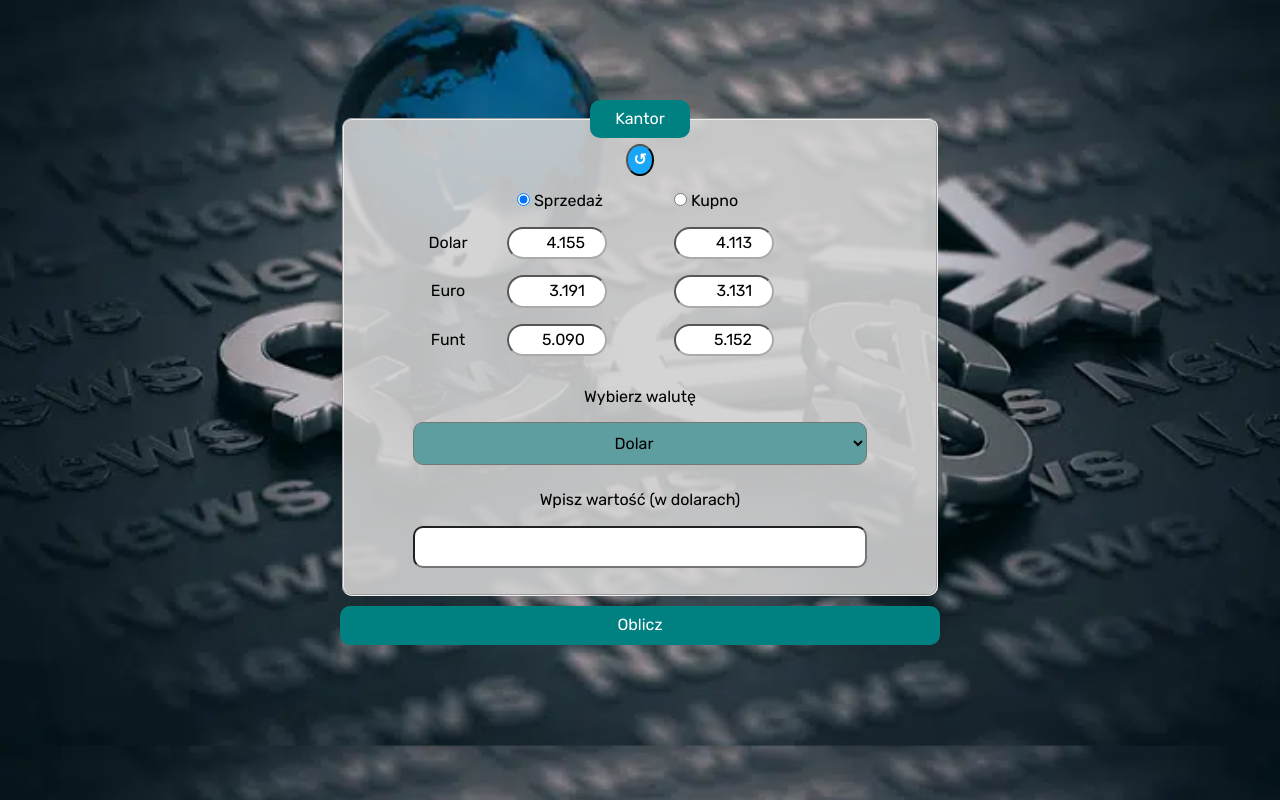
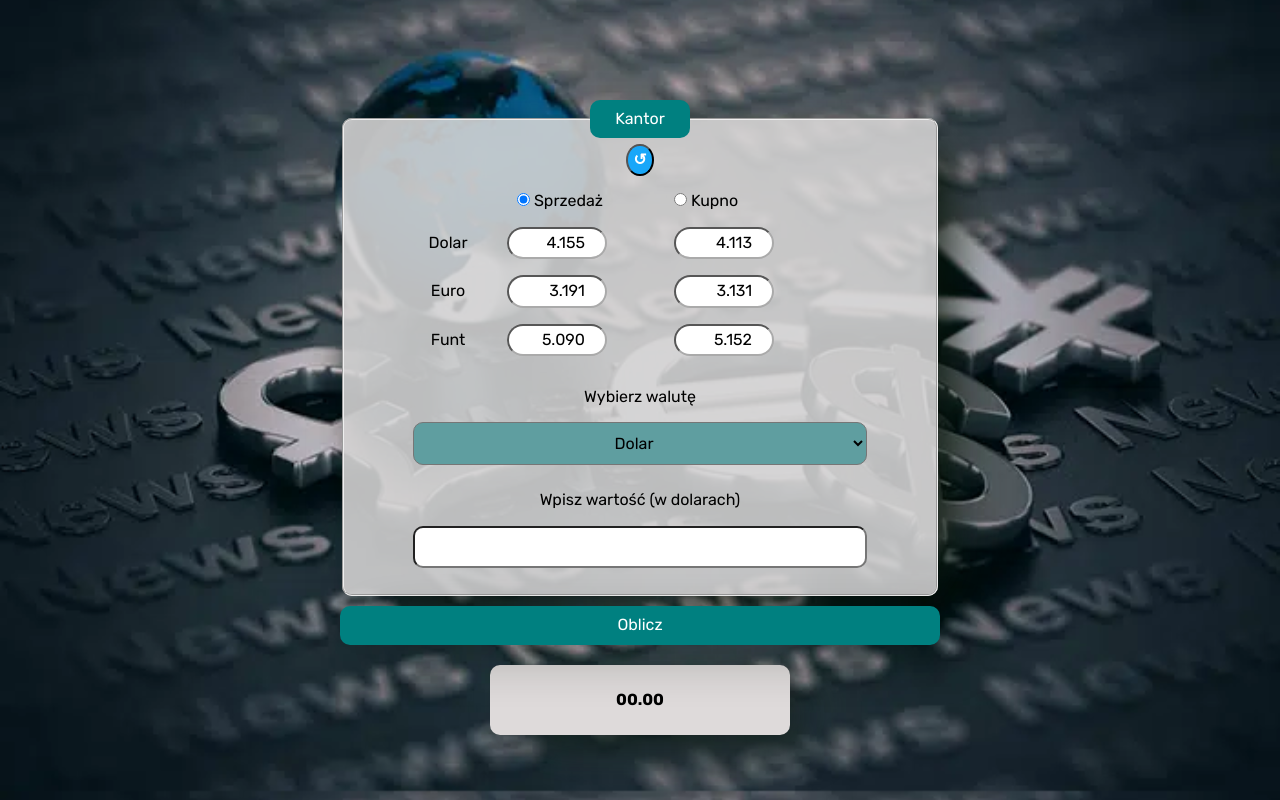
Before and after one commit to Jargod99/liczby, a plain HTML site: page index.html in a window 1280 px wide. Drawn offline with nearby package versions, Linux system fonts and the light colour scheme.

Commit message:
shadow add

```diff
--- a/index.html
+++ b/index.html
@@ -91,12 +91,14 @@
 
             </label>
         </p>
-        <p><strong class=" js-form__result "></strong></p>
+
 
     </fieldset>
     <button class="calculateButton ">Oblicz</button>
 
-
+   <div class="resultContainer">
+    <p><strong class=" js-form__result ">00.00 </strong></p>
+   </div>
 </form>
 
 
--- a/style/style.css
+++ b/style/style.css
@@ -4,6 +4,7 @@
     border-radius: 10px;
     background-color: rgba(215, 213, 213, 0.878);
     margin-top: 100px;
+    box-shadow: 25px 15px 52px -15px #071407;
 }
 
 .form__legend {
@@ -94,8 +95,18 @@
     color: white;
     border: none;
     background-color: teal;
+    box-shadow: 25px 15px 52px -15px #071407;
 }
 
 .calculateButton:hover {
     background-color: rgb(83, 221, 221);
 }
+
+.resultContainer {
+    background-color: rgb(222, 218, 218);
+    max-width: 50%;
+    margin: 10px auto;
+    padding: 10px;
+    border-radius: 10px;
+    box-shadow: 25px 15px 52px -15px #071407;
+}
```
